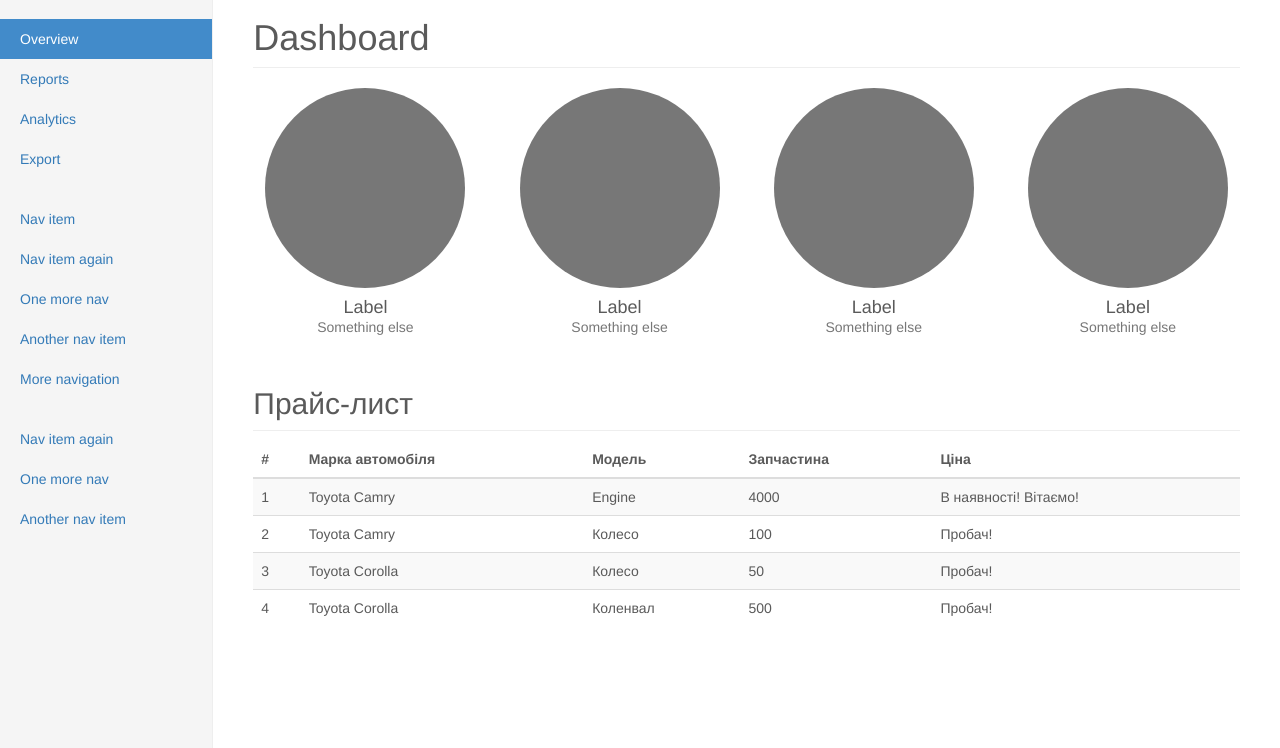
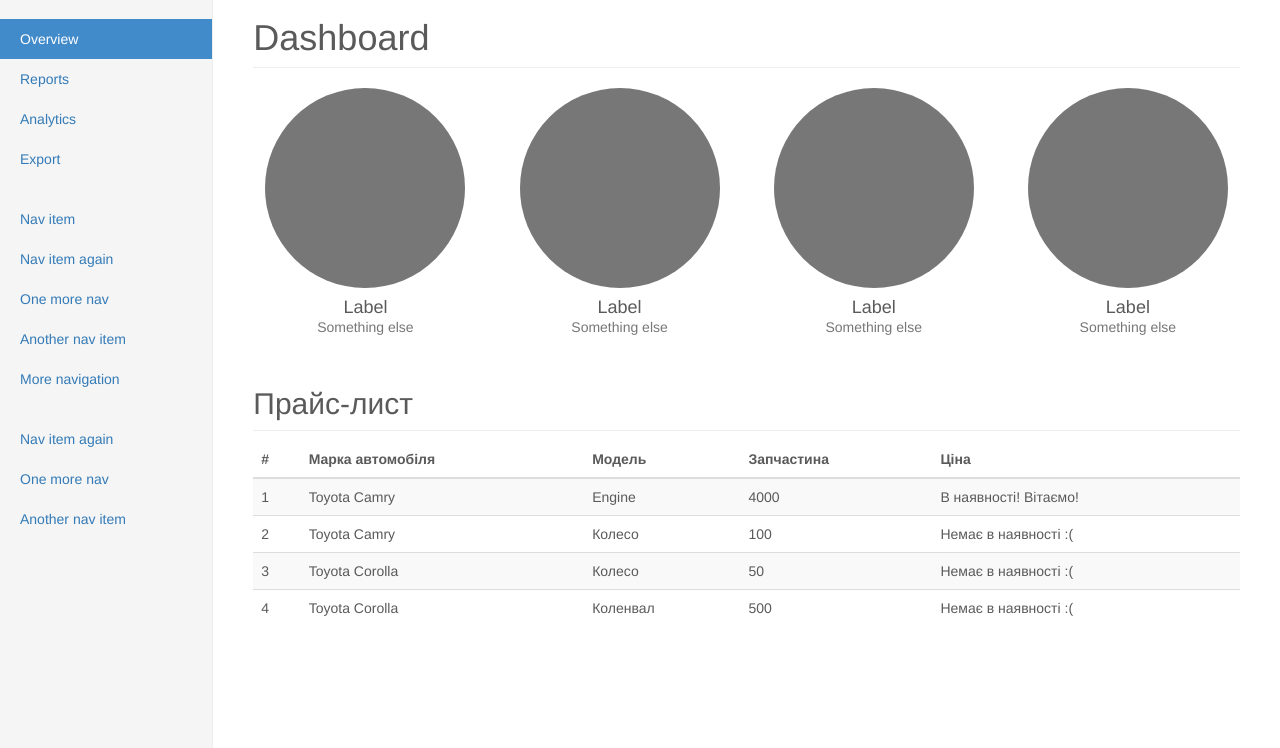
Before and after one commit to drerek/mySTO, a Django app: page /table/ in a window 1280 px wide. Shown: the part 52-800 px from the top of the page. Run offline with Django 3.2, Linux system fonts and the light colour scheme; data comes from the database, SQL or seed files in the repository; some libraries are stand-ins or nearby versions.

Commit message:
myUpdate

```diff
--- a/app/templates/tabl.html
+++ b/app/templates/tabl.html
@@ -74,7 +74,7 @@
                       {% if details.details_isav %}
                       В наявності! Вітаємо!
                       {% else %}
-                      Пробач!
+                      Немає в наявності :(
                       {% endif %}
                   </td>
                 </tr>
```
